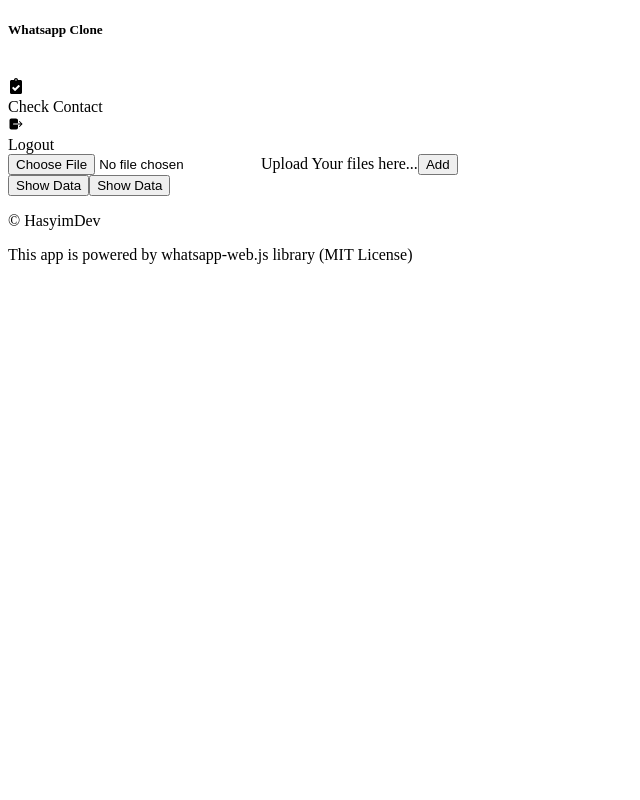
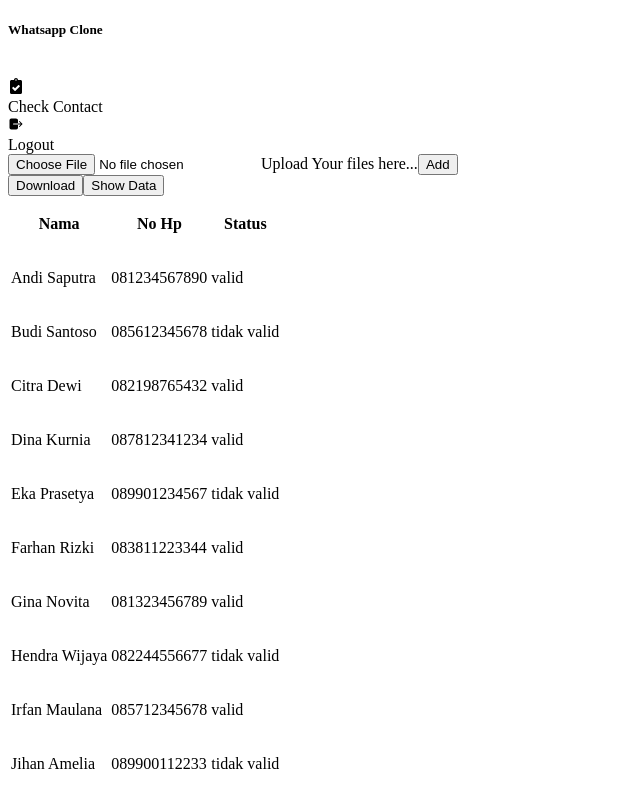
Before and after one commit to IbnuHs/Whatsapp-Clone, a React (Vite) app in the folder src/renderer/: page / in a window 1280 px wide. Shown: the top 800 px of the page, without its empty margins (0-640 px from the left). Built offline with nearby package versions, Linux system fonts and the light colour scheme.

Commit message:
little bit commit

```diff
--- a/src/renderer/src/components/checkContact/Action.jsx
+++ b/src/renderer/src/components/checkContact/Action.jsx
@@ -1,16 +1,49 @@
 import { Card } from '@material-tailwind/react'
-import React from 'react'
+import React, { useRef, useState } from 'react'
+import { Button } from '@material-tailwind/react'
 
 export const Action = () => {
+  const fileinpuRef = useRef(null)
+  let [files, setFiles] = useState(null)
+  let data = ''
+  function clickButton() {
+    fileinpuRef.current.click()
+  }
+  function onUpload(e) {
+    setFiles(e.target.files[0])
+    console.log(e.target.files[0])
+  }
   return (
-    <Card className="w-[80%] mx-auto rounded-md flex flex-row justify-around p-10 bg-gray-300">
-      <button type="button" className="border-2 border-gray-600 rounded-md px-2 bg-gray-200">
-        Show Data
-      </button>
-      <button type="button" className="border-2 border-gray-600 rounded-md px-2 bg-gray-200">
-        Show Data
-      </button>
-      {/* <button>Download</button> */}
-    </Card>
+    <div className="flex flex-col bg-transparent bg-gray-500 border-2 shadow-sm border-gray-400 rounded-md p-4">
+      <div className="border-2 bg-white flex items-center gap-2 mx-auto border-gray-600  w-full py-1 justify-between rounded-lg px-2">
+        <input
+          type="file"
+          className="hidden"
+          accept=".xlsx"
+          onChange={onUpload}
+          ref={fileinpuRef}
+        />
+        <span className="inline-block w-full text-sm text-gray-700">
+          {files ? files.name : 'Upload Your files here...'}
+        </span>
+        <Button size="sm" color="gray" className="bg-black hover:bg-gray-800" onClick={clickButton}>
+          Add
+        </Button>
+      </div>
+      <div className={`${data ? 'flex' : 'hidden'} justify-center gap-4 p-4`}>
+        <button
+          type="button"
+          className="border-2 border-gray-800 rounded-md text-white px-2 bg-gray-400 transition-all hover:bg-gray-600 hover:border-gray-800"
+        >
+          Download
+        </button>
+        <button
+          type="button"
+          className="border-2  rounded-md text-white px-2 border-gray-800 bg-gray-400 transition-all hover:bg-gray-600 hover:border-gray-800"
+        >
+          Show Data
+        </button>
+      </div>
+    </div>
   )
 }
--- a/src/renderer/src/components/checkContact/CheckContact.jsx
+++ b/src/renderer/src/components/checkContact/CheckContact.jsx
@@ -1,34 +1,14 @@
 import React, { useRef } from 'react'
 import { Footer } from '../main/footer'
-import { Input, Button } from '@material-tailwind/react'
-import { IoCloudUpload } from 'react-icons/io5'
 import { Table } from './Table'
 import { Action } from './ACtion'
 
 export const CheckContact = () => {
-  const fileinpuRef = useRef(null)
-  function clickButton() {
-    fileinpuRef.current.click()
-  }
   return (
     <section className="w-full max-h-screen overflow-hidden flex flex-col justify-between bg-[#ece5dd] px-10 pt-10 box-border">
       <div className="mx-auto h-[90%] box-border w-full flex flex-col gap-2">
-        <div className="border-2 flex items-center gap-2 max-w-[90%] mx-auto border-gray-600 bg-gray-300 w-full py-1 justify-between rounded-lg px-2">
-          <input type="file" className="hidden" ref={fileinpuRef} />
-          <span className="inline-block w-full text-sm text-gray-700">
-            Upload Your files here...
-          </span>
-          <Button
-            size="sm"
-            color="gray"
-            className="bg-black hover:bg-gray-800"
-            onClick={clickButton}
-          >
-            Add
-          </Button>
-        </div>
         <Action />
-        {/* <Table /> */}
+        <Table />
       </div>
       <Footer />
     </section>
```
